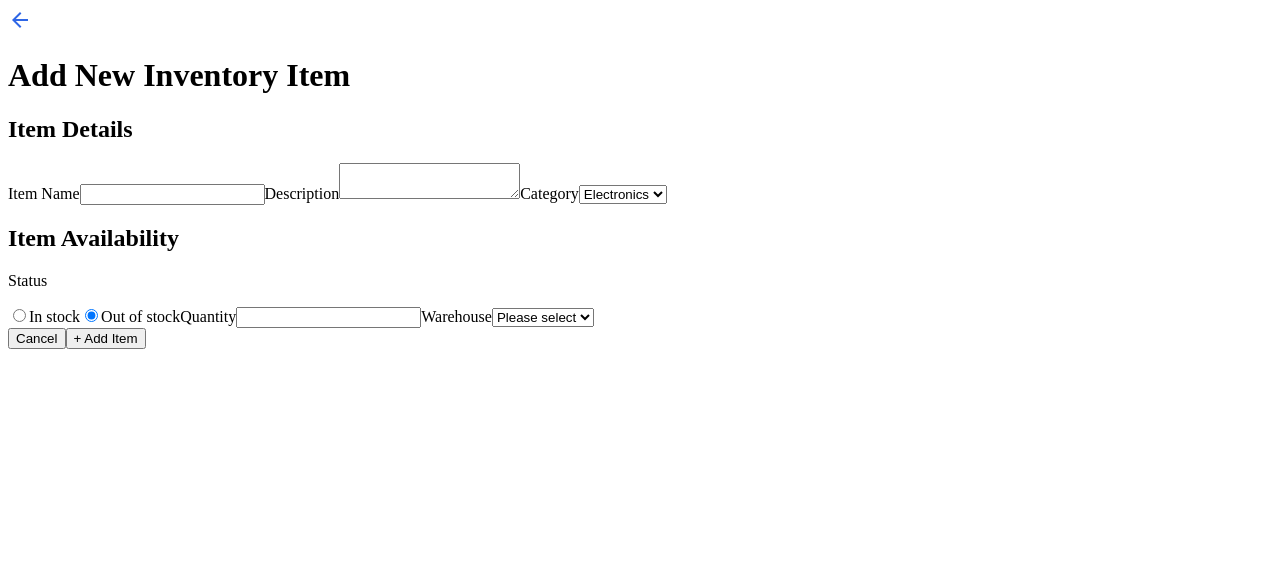
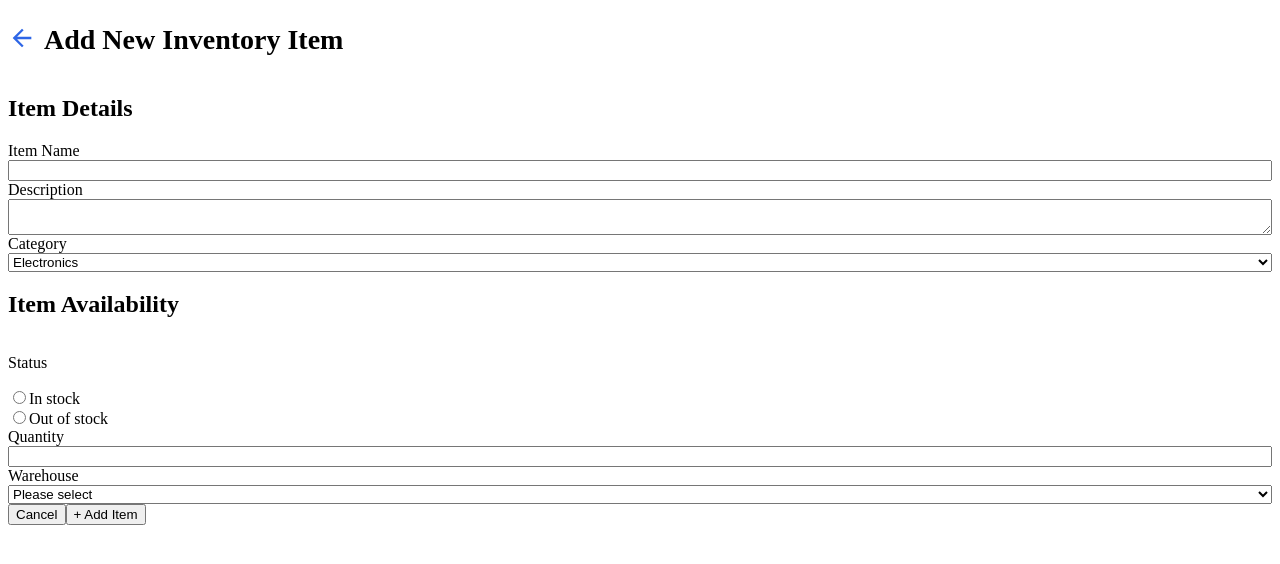
Before and after one commit to nickhuynhq/instock-app, a React (Create React App) app: page /inventory/add in a window 1280 px wide. Shown: the top 564 px of the page. Built offline with nearby package versions, Linux system fonts and the light colour scheme.

Commit message:
Formatting changes

```diff
--- a/src/pages/AddEditInventory/AddEditInventory.js
+++ b/src/pages/AddEditInventory/AddEditInventory.js
@@ -1,5 +1,6 @@
 import React from 'react'
 import ArrowBack from '../../assets/icons/arrow_back-24px.svg'
+import "./AddEditInventory.scss"
 
 const AddEditInventory = () => {
 
@@ -12,45 +13,38 @@ const AddEditInventory = () => {
       <form className="add-edit-inventory__form">
 
         <div className='form__main'>
-          <div className="form-item-details">
+          <div className="form__item-details">
             <h2 className="form__title">Item Details</h2>
-            <label className="form__label" htmlFor="name">
-              Item Name
+            <label className="form__label" htmlFor="name">Item Name</label>
             <input id="name" name="name" className="form__text-input"type="text"/>
-            </label>
-            <label className="form__label" htmlFor="description">
-              Description
+            <label className="form__label" htmlFor="description">Description</label>
             <textarea id="description" name="description" className="form__text-area"></textarea>
-            </label>
-            <label className="form__label" htmlFor="category">
-              Category
+            <label className="form__label" htmlFor="category">Category</label>
             <select id="category" name="category" className="form__select-input">
               <option value="electronics">Electronics</option>
             </select>
-            </label>
           </div>
-          <div className="form-item-availability">
+          <div className="form__item-availability">
             <h2 className="form__title">Item Availability</h2>
 
             <p className="form__label">Status</p>
-            <input type="radio" id="in-stock" name="status" value="in-stock"
-              checked />
-            <label for="in-stock">In stock</label>
-            <input type="radio" id="out-of-stock" name="status" value="out-of-stock"
-              checked />
-            <label for="out-of-stock">Out of stock</label>
+            <div>
+              <input type="radio" id="in-stock" name="status" value="in-stock"/>
+              <label htmlFor="in-stock">In stock</label>
+            </div>
 
-            <label className="form__label" htmlFor="quantity">
-              Quantity
+            <div>
+              <input type="radio" id="out-of-stock" name="status" value="out-of-stock"/>
+              <label htmlFor="out-of-stock">Out of stock</label>
+            </div>
+
+            <label className="form__label" htmlFor="quantity">Quantity</label>
             <input id="quantity" name="quantity" className="form__number-input" type="number"/>
-            </label>
 
-            <label className="form__label" htmlFor="warehouse">
-              Warehouse
+            <label className="form__label" htmlFor="warehouse">Warehouse</label>
             <select id="warehouse" name="warehouse" className="form__select-input">
               <option value="">Please select</option>
             </select>
-            </label>
           </div>
         </div>
 
--- a/src/pages/AddEditInventory/AddEditInventory.scss
+++ b/src/pages/AddEditInventory/AddEditInventory.scss
@@ -0,0 +1,36 @@
+.add-edit-inventory{
+    display:flex;
+    flex-direction: column;
+
+    &-top{
+        display: flex;
+        align-items: flex-start;
+        padding-top: 1rem;
+
+    }
+    &__back-button{
+        width: 28px;
+
+    }
+
+    &__title{
+        font-size: 28px;
+        margin-top:0;
+        margin-left: 0.5rem;
+    }
+
+    &__form{
+        display: flex;
+        flex-direction: column;
+    }
+}
+
+.form__item-details{
+    display: flex;
+    flex-direction: column;
+}
+
+.form__item-availability{
+    display: flex;
+    flex-direction: column;
+}
```
Lines whose indentation alone changed are shown as unchanged.
